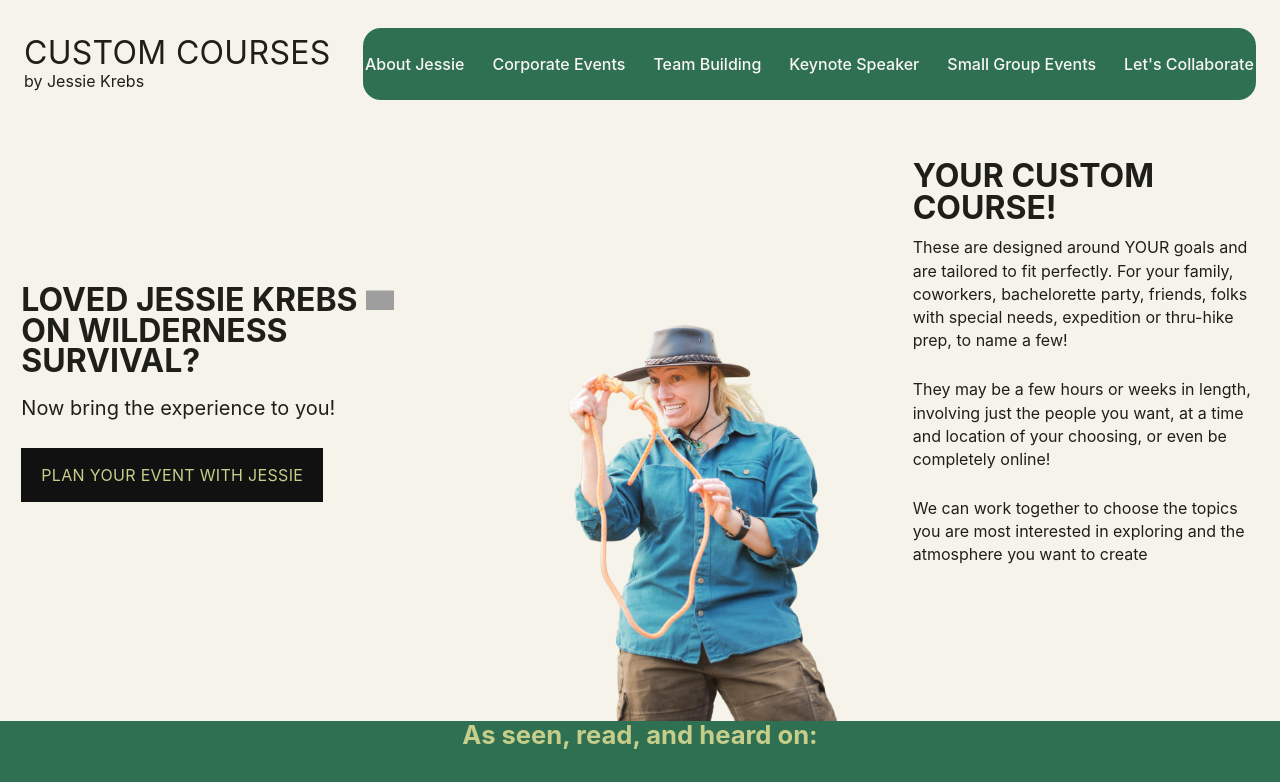
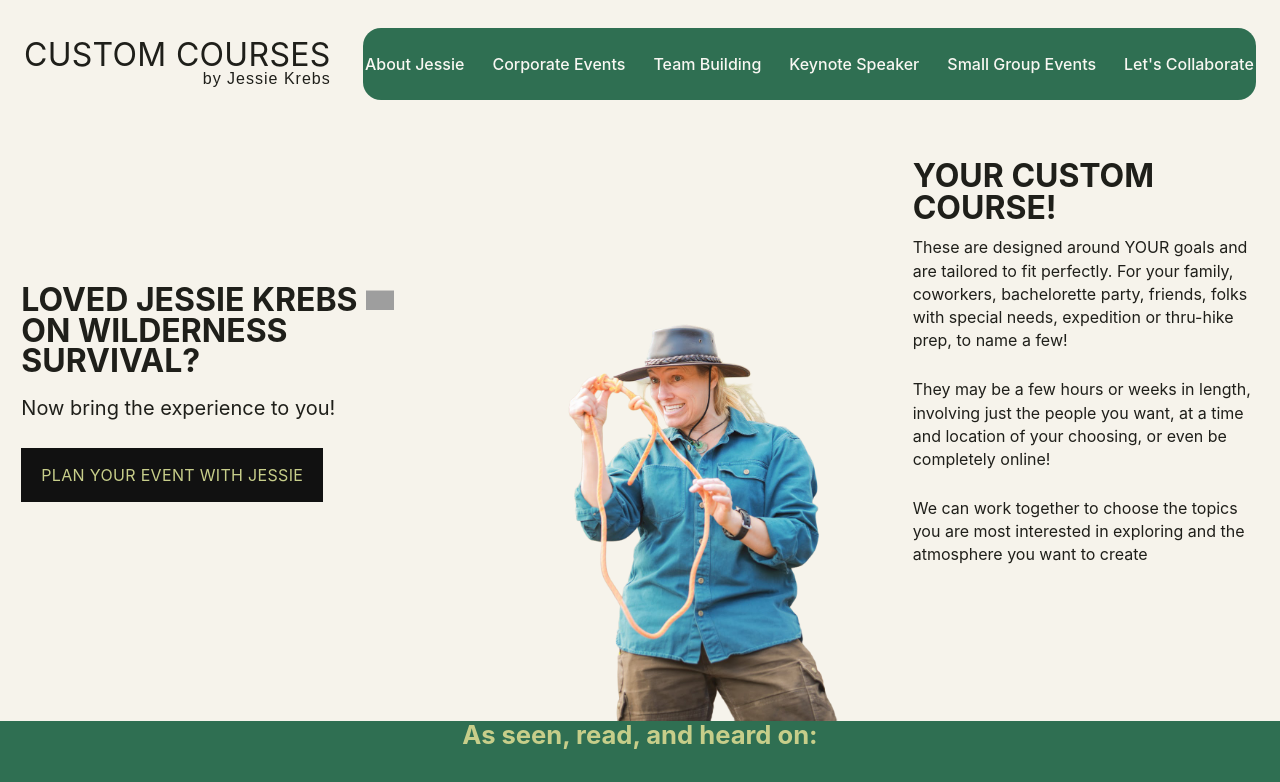
Before and after one commit to OWLSSkills/Jessie_Krebs, a Next.js app: page / in a window 1280 px wide. Shown: the top 782 px of the page. Built offline with nearby package versions, Linux system fonts and the light colour scheme; grey boxes are pictures that could not be loaded.

Commit message:
change title to cursive and have it float right

```diff
--- a/src/app/components/navigation/SiteHeader/SiteHeader.module.css
+++ b/src/app/components/navigation/SiteHeader/SiteHeader.module.css
@@ -35,7 +35,6 @@
 
 .brandSubTitle {
   margin-top: 6px;
-  font-family: var(--font-family-display);
   font-size: 1rem;
 }
 
--- a/src/app/components/navigation/SiteHeader/SiteHeader.tsx
+++ b/src/app/components/navigation/SiteHeader/SiteHeader.tsx
@@ -40,7 +40,7 @@ export function SiteHeader() {
       <div className={styles.inner}>
         <Link href="/" className={styles.brandBlock} onClick={closeMobileMenu}>
           <span className={styles.brandTitle}>CUSTOM COURSES</span>
-          <span className={styles.brandSubTitle}>by Jessie Krebs</span>
+          <span className={`gloria`}>by Jessie Krebs</span>
         </Link>
 
         <nav className={styles.desktopNav} aria-label="Primary">
--- a/src/app/globals.css
+++ b/src/app/globals.css
@@ -1,4 +1,3 @@
-
 :root {
   --font-family-body: "InterVariable", "Inter", Arial, Helvetica, sans-serif;
   --font-family-display: "alfarn", "InterVariable", "Inter";
@@ -20,8 +19,9 @@
   --color-border: #d9d3c6;
   --gap-small: clamp(1.5rem, 3vw, 3rem);
 }
+
 .gap_small {
-    width: clamp(1.5rem, 3vw, 3rem);
+  width: clamp(1.5rem, 3vw, 3rem);
 }
 
 html,
@@ -51,11 +51,12 @@ nav a,
 }
 
 
-.alfarn{
+.alfarn {
   font-family: 'Alfarn', system-ui, sans-serif;
   font-weight: 400;
   letter-spacing: 1px;
-  margin: 0;                      /* let the wrapper control spacing */
+  margin: 0;
+  /* let the wrapper control spacing */
 }
 
 
@@ -84,6 +85,7 @@ nav a,
   font-size: 1rem;
   line-height: 1.45;
 }
+
 .paragraph_small_white {
   margin: 0 0 26px;
   font-family: var(--font-family-body);
@@ -101,6 +103,7 @@ nav a,
   color: var(--color-accent);
   text-transform: uppercase;
 }
+
 .heading_black {
   margin: 0 0 0.75rem;
   font-family: var(--font-family-display);
@@ -117,9 +120,21 @@ nav a,
   text-align: center;
 }
 
-.intervariable{
+.intervariable {
   font-family: 'InterVariable', system-ui, sans-serif;
   font-weight: 400;
   letter-spacing: 1px;
-  margin: 0;                      /* let the wrapper control spacing */
+  margin: 0;
+  /* let the wrapper control spacing */
 }
+
+
+.gloria {
+  font-family: "gloria-hallelujah", sans-serif;
+  font-weight: 400;
+  font-style: normal;
+  letter-spacing: 1px;
+  margin: 0.1rem 0 0;
+  align-self: flex-end;
+  white-space: nowrap;
+}
```
